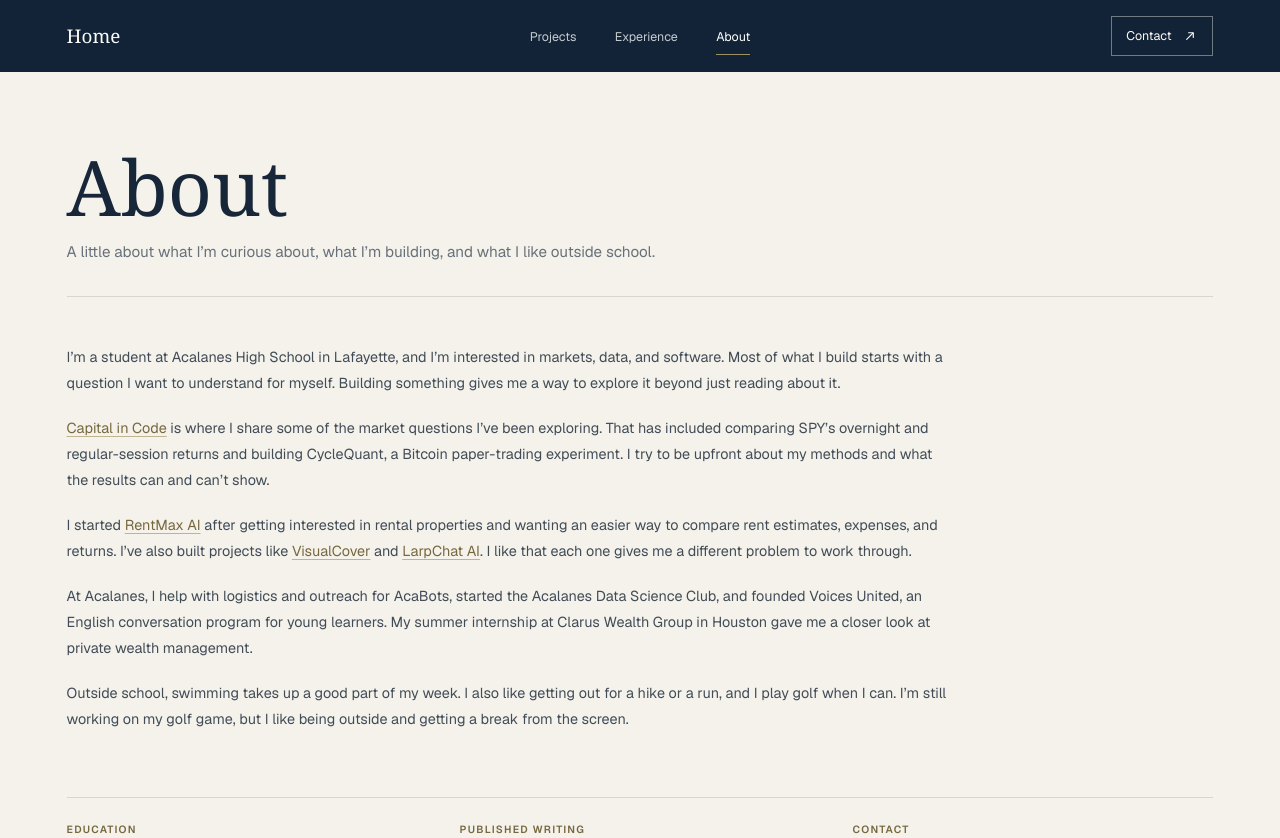
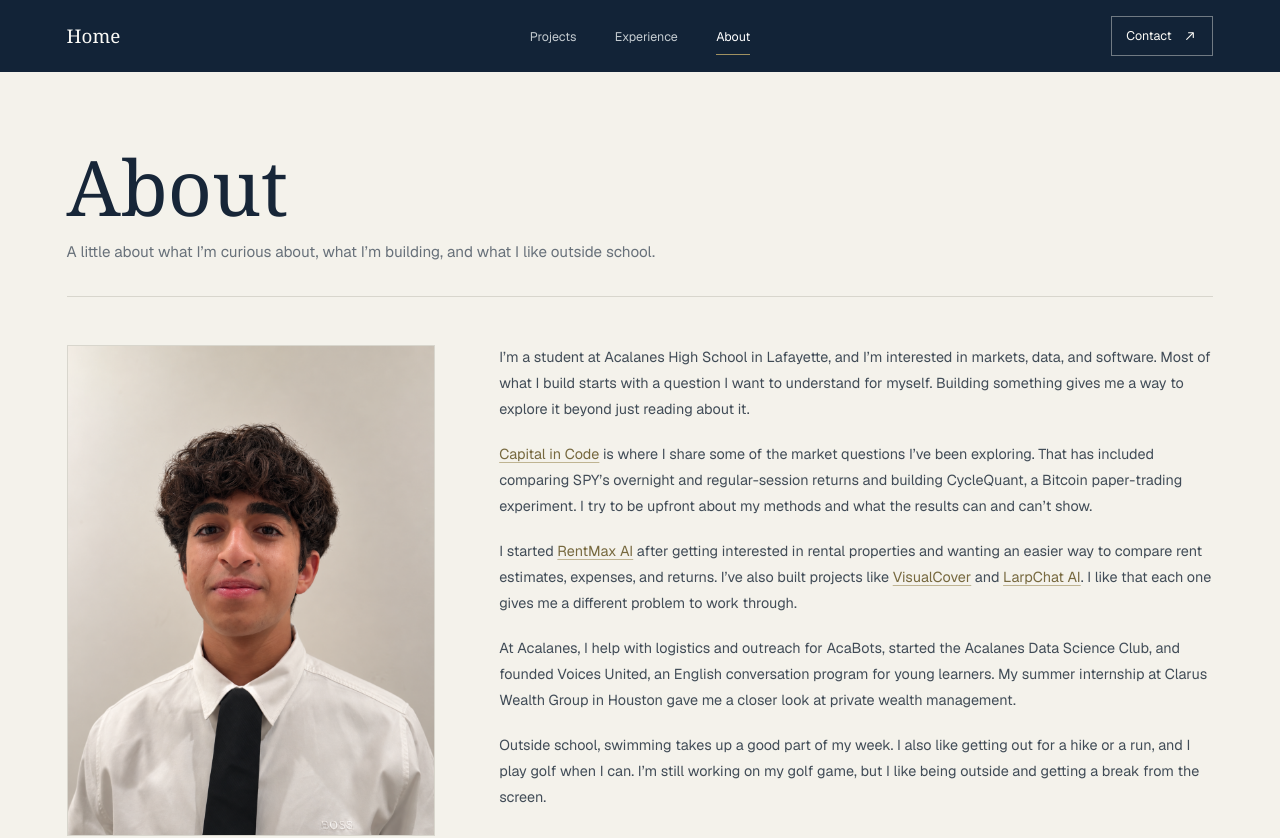
Before and after one commit to Manateek1/dillonnagar.com, a Next.js app: page /about in a window 1280 px wide. Shown: the top 838 px of the page. Built offline with nearby package versions, Linux system fonts and the light colour scheme.

Commit message:
Add portrait to About page (#12)

```diff
--- a/app/about/page.tsx
+++ b/app/about/page.tsx
@@ -1,4 +1,5 @@
 import SectionHeader from "@/components/ui/SectionHeader";
+import Image from "next/image";
 import Link from "next/link";
 import ArrowIcon from "@/components/ui/ArrowIcon";
 import { aboutContent } from "@/data/about";
@@ -14,6 +15,15 @@ export default function AboutPage() {
       <SectionHeader title="About" subtitle={aboutContent.subtitle} />
 
       <div className="about-layout">
+        <figure className="about-portrait" data-reveal>
+          <Image
+            src="/images/dillon-nagar-headshot.png"
+            alt="Portrait of Dillon Nagar"
+            width={1086}
+            height={1440}
+            sizes="(max-width: 760px) 80vw, 24rem"
+          />
+        </figure>
         <div className="about-story" data-reveal>
           {aboutContent.paragraphs.map((paragraph, paragraphIndex) => (
             <p key={paragraphIndex}>
--- a/app/globals.css
+++ b/app/globals.css
@@ -402,9 +402,11 @@ button, a { -webkit-tap-highlight-color: transparent; }
 .tech-badge { color: var(--olive-dark); font-size: 0.67rem; letter-spacing: 0.04em; }
 
 /* About page */
-.about-layout { margin-top: 3rem; }
+.about-layout { display: grid; grid-template-columns: minmax(13rem, 0.8fr) minmax(0, 1.55fr); align-items: start; gap: clamp(2rem, 5vw, 5rem); margin-top: 3rem; }
+.about-portrait { width: min(100%, 24rem); margin: 0; overflow: hidden; border: 1px solid var(--line); background: var(--surface); }
+.about-portrait img { display: block; width: 100%; height: auto; }
 .about-story { display: grid; gap: 1.2rem; }
-.about-story p { max-width: 55rem; margin: 0; color: #414c57; font-size: 0.9rem; line-height: 1.8; }
+.about-story p { max-width: none; margin: 0; color: #414c57; font-size: 0.9rem; line-height: 1.8; }
 .inline-signal-link { color: var(--olive-dark); text-decoration: underline; text-decoration-color: #bfb492; text-underline-offset: 3px; }
 .inline-signal-link:hover { color: var(--navy); }
 .about-facts { display: grid; grid-template-columns: repeat(3, minmax(0, 1fr)); gap: 2rem; margin-top: 4rem; padding-top: 1.5rem; border-top: 1px solid var(--line); }
@@ -467,7 +469,8 @@ html[data-reveal-ready="true"] [data-reveal][data-revealed="true"] { opacity: 1;
   .project-row-description, .project-row-links { grid-column: 1; }
   .project-row-description { padding-top: 0.2rem; }
   .project-row-links { gap: 0.8rem; }
-  .about-layout { margin-top: 2rem; }
+  .about-layout { grid-template-columns: minmax(0, 1fr); gap: 2rem; margin-top: 2rem; }
+  .about-portrait { width: min(100%, 20rem); }
   .about-facts { grid-template-columns: 1fr; gap: 1.5rem; margin-top: 2.7rem; }
   .experience-item { grid-template-columns: 1fr; gap: 0.7rem; }
   .contact-page-email { overflow-wrap: anywhere; }
```
Also changed, not shown: public/images/dillon-nagar-headshot.png (added).
